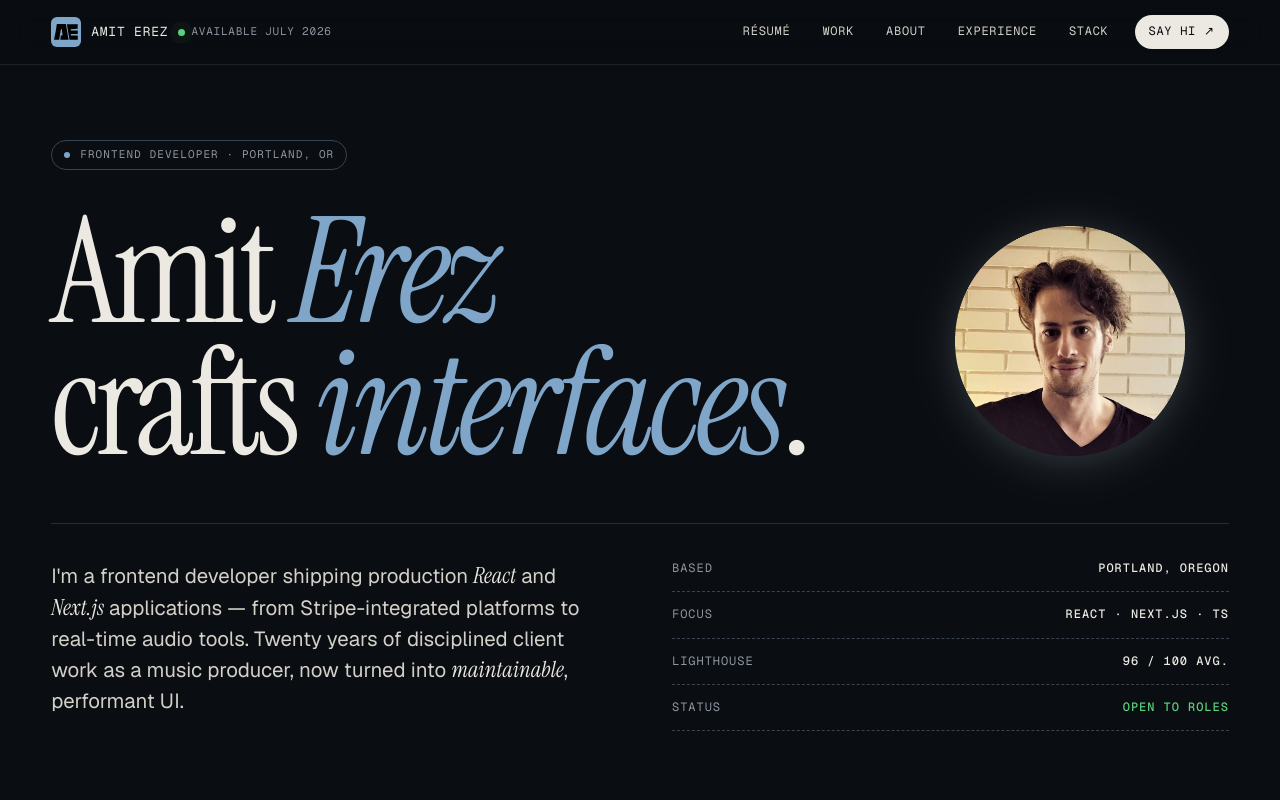
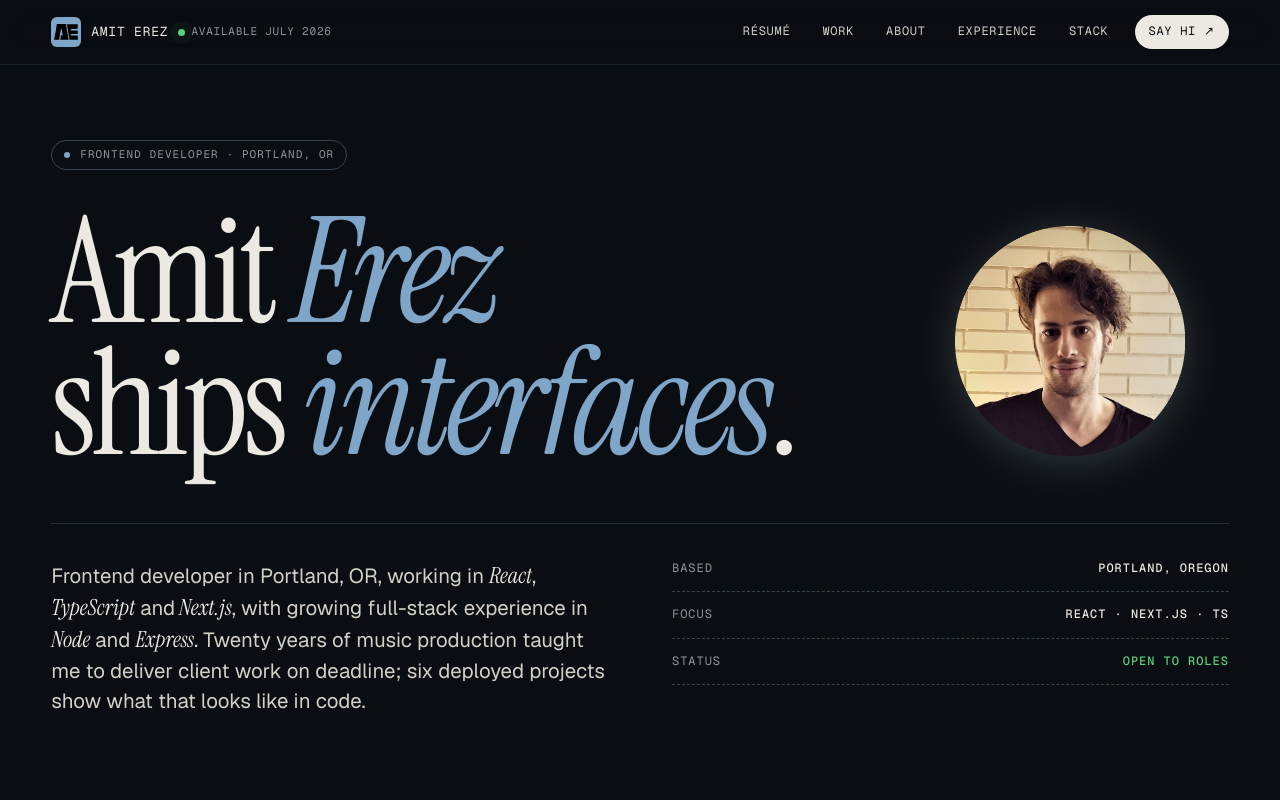
Before and after one commit to Amit-Erez/AE-NewPF, a React (Vite) app: page / in a window 1280 px wide. Shown: the top 800 px of the page. Built offline with nearby package versions, Linux system fonts and the light colour scheme.

Commit message:
wording and resume update

```diff
--- a/src/components/sections/Contact.tsx
+++ b/src/components/sections/Contact.tsx
@@ -1,5 +1,5 @@
 import { motion } from "framer-motion";
-import resume from "../../assets/Amit_Erez_CV-7-2026.pdf";
+import resume from "../../assets/Amit_Erez_CV.pdf";
 
 
 export default function Contact() {
--- a/src/components/sections/Hero.tsx
+++ b/src/components/sections/Hero.tsx
@@ -11,8 +11,8 @@ import tailwind from "../../assets/tailwind.svg";
 import redux from "../../assets/redux-logo.png";
 import firebase from "../../assets/firebase.png";
 import zustand from "../../assets/zustand.svg";
-import node from "../../assets/nodejs.png"
-import express from "../../assets/express.png"
+import node from "../../assets/nodejs.png";
+import express from "../../assets/express.png";
 
 export default function Hero() {
   return (
@@ -40,7 +40,7 @@ export default function Hero() {
                 Amit <span className="it">Erez</span>
               </span>
               <span className="row smaller">
-                crafts <span className="it">interfaces</span>.
+                ships <span className="it">interfaces</span>.
               </span>
             </h1>
           </motion.div>
@@ -78,11 +78,10 @@ export default function Hero() {
           viewport={{ once: true }}
         >
           <p className="hero-lede reveal in">
-            I'm a frontend developer shipping production <em>React</em> and{" "}
-            <em>Next.js</em> applications — from Stripe-integrated platforms to
-            real-time audio tools. Twenty years of disciplined client work as a
-            music producer, now turned into <em>maintainable</em>, performant
-            UI.
+            Frontend developer in Portland, OR, working in <em>React</em>, <em>TypeScript</em> and
+            <em> Next.js</em>, with growing full-stack experience in <em>Node</em> and <em>Express</em>.
+            Twenty years of music production taught me to deliver client work on
+            deadline; six deployed projects show what that looks like in code.
           </p>
           <div className="hero-meta reveal in">
             <div className="meta-row">
@@ -92,10 +91,6 @@ export default function Hero() {
             <div className="meta-row">
               <span>Focus</span>
               <b>React · Next.js · TS</b>
-            </div>
-            <div className="meta-row">
-              <span>Lighthouse</span>
-              <b>96 / 100 avg.</b>
             </div>
             <div className="meta-row">
               <span>Status</span>
--- a/src/components/sections/Nav.tsx
+++ b/src/components/sections/Nav.tsx
@@ -1,6 +1,6 @@
 import "../../index.css";
 import logo from "../../assets/AE-LOGO.svg";
-import resume from "../../assets/Amit_Erez_CV-7-2026.pdf";
+import resume from "../../assets/Amit_Erez_CV.pdf";
 
 export default function Nav() {
   return (
--- a/src/data/projects.ts
+++ b/src/data/projects.ts
@@ -31,7 +31,7 @@ export const projects: Project[] = [
       "A unified dashboard for digital-agency teams: sortable, filterable, chart-ready, and built on URL-persistent state so filtered views can be shared between accounts. Zustand + Radix UI + Recharts, tested with Vitest.",
     tags: ["React", "TypeScript", "Zustand", "Tailwind", "Recharts", "Vitest"],
     liveDemoUrl: "https://ae-pulse.vercel.app/",
-    githubUrl: "https://github.com/Amit-Erez/CampaignDashboard",
+    githubUrl: "https://github.com/Amit-Erez/pulse-campaign-analytics",
     imageSrc: pulsePhoto,
     canvasClass: "canvas-pulse",
   },
```
Also changed, not shown: 1 other file (tests, documents, lock files or other folders).
